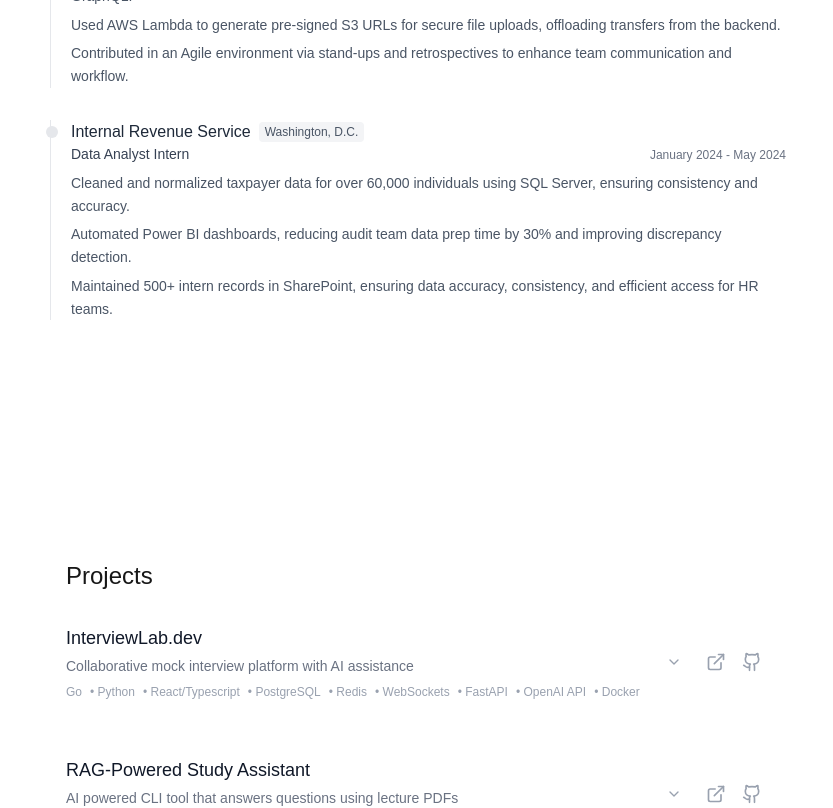
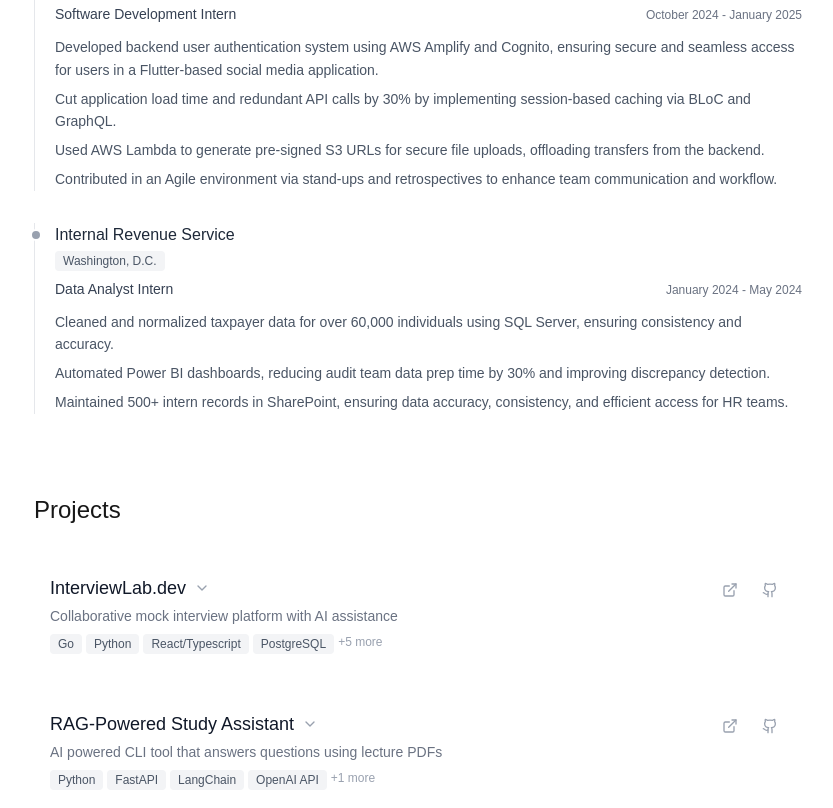
Before and after one commit to echan23/portfolio, a Next.js app: page / in a window 1280 px wide. Shown: the part 1380-2188 px from the top of the page, without its empty margins (222-1055 px from the left). Built offline with nearby package versions, Linux system fonts and the light colour scheme.

Commit message:
mobile ui changes

```diff
--- a/src/app/page.tsx
+++ b/src/app/page.tsx
@@ -8,7 +8,7 @@ import ContactSection from "@/components/ContactMe";
 export default function Home() {
   return (
     <div>
-      <main className=" sm:pt-10 sm:px-20 flex flex-col gap-y-60">
+      <main className=" sm:pt-10 sm:px-20 flex flex-col">
         <div id="about">
           <AboutMe />
         </div>
--- a/src/components/Experience.tsx
+++ b/src/components/Experience.tsx
@@ -74,17 +74,21 @@ const Experience: React.FC = () => {
   }, []);
 
   return (
-    <section id="Experience" className="px-4 max-w-3xl mx-auto">
-      <h2 className="text-2xl font-medium text-gray-800 mb-8 text-left">
+    <section
+      id="Experience"
+      className="min-h-screen bg-white py-10 px-4 sm:px-6 lg:px-8"
+    >
+      <div className="max-w-3xl mx-auto">
+        <h2 className="text-xl sm:text-2xl font-medium text-gray-800 mb-6 sm:mb-8 text-center sm:text-left">
           Experience
         </h2>
 
-      <div className="space-y-8">
+        <div className="space-y-6 sm:space-y-8">
           {experiences.map((exp, index) => (
             <div
               key={index}
               data-index={index}
-            className={`experience-item border-l border-gray-200 pl-5 transition-all duration-700 ease-out transform ${
+              className={`experience-item border-l-2 sm:border-l border-gray-200 pl-4 sm:pl-5 transition-all duration-700 ease-out transform ${
                 visibleItems.has(index)
                   ? "opacity-100 translate-x-0"
                   : "opacity-0 -translate-x-4"
@@ -92,35 +96,34 @@ const Experience: React.FC = () => {
               style={{ transitionDelay: `${index * 150}ms` }}
             >
               <div className="relative">
-              <div className="absolute -left-[25px] top-1.5 w-3 h-3 bg-gray-200 rounded-full"></div>
+                <div className="absolute -left-[18px] sm:-left-[25px] top-1.5 w-2.5 h-2.5 sm:w-3 sm:h-3 bg-gray-400 rounded-full border-2 border-white"></div>
 
-              <h3 className="text-base font-medium text-gray-800 flex items-center">
+                <div className="mb-2">
+                  <h3 className="text-sm sm:text-base font-medium text-gray-800 mb-1">
                     {exp.company}
-                {index === 0 && (
-                  <span className="ml-2 text-xs bg-gray-100 text-gray-600 px-1.5 py-0.5 rounded">
-                    Milpitas, CA
+                  </h3>
+                  <div className="flex flex-col sm:flex-row sm:items-center gap-1 sm:gap-2 mb-1">
+                    <span className="text-xs bg-gray-100 text-gray-600 px-2 py-0.5 rounded w-fit">
+                      {index === 0 && "Milpitas, CA"}
+                      {index === 1 && "Remote"}
+                      {index === 2 && "Washington, D.C."}
                     </span>
-                )}
-                {index === 1 && (
-                  <span className="ml-2 text-xs bg-gray-100 text-gray-600 px-1.5 py-0.5 rounded">
-                    Remote
-                  </span>
-                )}
-                {index === 2 && (
-                  <span className="ml-2 text-xs bg-gray-100 text-gray-600 px-1.5 py-0.5 rounded">
-                    Washington, D.C.
-                  </span>
-                )}
-              </h3>
+                  </div>
+                </div>
 
-              <div className="flex justify-between items-baseline mb-1">
-                <p className="text-sm text-gray-700">{exp.role}</p>
+                <div className="flex flex-col sm:flex-row sm:justify-between sm:items-baseline mb-2 gap-1">
+                  <p className="text-xs sm:text-sm text-gray-700 font-medium">
+                    {exp.role}
+                  </p>
                   <span className="text-xs text-gray-500">{exp.period}</span>
                 </div>
 
-              <div className="mt-2 space-y-1.5">
+                <div className="mt-3 space-y-2 sm:space-y-1.5">
                   {exp.description.map((item, i) => (
-                  <p key={i} className="text-sm text-gray-600 leading-relaxed">
+                    <p
+                      key={i}
+                      className="text-xs sm:text-sm text-gray-600 leading-relaxed"
+                    >
                       {item}
                     </p>
                   ))}
@@ -129,6 +132,7 @@ const Experience: React.FC = () => {
             </div>
           ))}
         </div>
+      </div>
     </section>
   );
 };
--- a/src/components/Projects.tsx
+++ b/src/components/Projects.tsx
@@ -1,7 +1,7 @@
 "use client";
 import React, { useEffect, useState } from "react";
 import Link from "next/link";
-import { Github, ChevronDown } from "lucide-react";
+import { Github, ChevronDown, ExternalLink } from "lucide-react";
 
 type Project = {
   id: number;
@@ -103,10 +103,13 @@ export default function ProjectsSection(): React.ReactNode {
   };
 
   return (
-    <section className="w-full max-w-3xl mx-auto px-4">
-      <h2 className="text-2xl font-medium mb-4 pl-4">Projects</h2>
+    <section className="min-h-screen bg-white py-10 px-4 sm:px-6 lg:px-8">
+      <div className="w-full max-w-3xl mx-auto">
+        <h2 className="text-xl sm:text-2xl font-medium mb-6 sm:mb-8 text-center sm:text-left">
+          Projects
+        </h2>
 
-      <ul className="space-y-6">
+        <ul className="space-y-4 sm:space-y-6">
           {projects.map((project, index) => {
             const isExpanded = expandedProject === project.id;
 
@@ -114,46 +117,56 @@ export default function ProjectsSection(): React.ReactNode {
               <li
                 key={project.id}
                 data-index={index}
-              className={`project-card transform transition-all duration-700 ease-out rounded-xl overflow-hidden hover:scale-[1.02] hover:shadow-lg hover:-translate-y-1 ${
+                className={`project-card transform transition-all duration-700 ease-out hover:bg-gray-50 rounded-lg sm:rounded-xl overflow-hidden hover:shadow-sm sm:hover:scale-[1.01] sm:hover:shadow-md sm:hover:-translate-y-1 ${
                   visibleProjects.has(index)
                     ? "opacity-100 translate-y-0"
                     : "opacity-0 translate-y-8"
                 }`}
               >
                 <div
-                className={`transition-all duration-300 p-4 ${
-                  isExpanded ? "pb-3" : "pb-4"
+                  className={`transition-all duration-300 p-3 sm:p-4 ${
+                    isExpanded ? "pb-2 sm:pb-3" : "pb-3 sm:pb-4"
                   }`}
                 >
-                <div className="flex items-center justify-between">
+                  <div className="flex flex-col sm:flex-row sm:items-start gap-3 sm:gap-0">
                     <button
                       onClick={() => toggleProject(project.id)}
-                    className="flex items-center flex-1 text-left focus:outline-none group"
+                      className="flex items-start flex-1 text-left focus:outline-none group w-full"
                     >
-                    <div className="flex-1">
-                      <span className="text-lg font-medium text-gray-900 transition-all duration-300">
+                      <div className="flex-1 min-w-0">
+                        <div className="flex items-center gap-2">
+                          <span className="text-base sm:text-lg font-medium text-gray-900 transition-all duration-300 line-clamp-1">
                             {project.title}
                           </span>
-                      <p className="text-sm text-gray-500 mt-1">
-                        {project.shortDescription}
-                      </p>
-                      <div className="flex items-center gap-2 mt-2">
-                        {project.tags.map((tag, index) => (
-                          <span key={index} className="text-xs text-gray-400">
-                            {index > 0 && "•"} {tag}
-                          </span>
-                        ))}
-                      </div>
-                    </div>
                           <ChevronDown
                             size={16}
-                      className={`text-gray-400 transition-transform duration-300 ease-in-out ${
+                            className={`text-gray-400 transition-transform duration-300 ease-in-out flex-shrink-0 ${
                               isExpanded ? "rotate-180" : "rotate-0"
                             }`}
                           />
+                        </div>
+                        <p className="text-xs sm:text-sm text-gray-500 mt-1 line-clamp-2">
+                          {project.shortDescription}
+                        </p>
+                        <div className="flex flex-wrap gap-1 mt-2">
+                          {project.tags.slice(0, 4).map((tag, tagIndex) => (
+                            <span
+                              key={tagIndex}
+                              className="text-xs bg-gray-100 text-gray-600 px-2 py-0.5 rounded"
+                            >
+                              {tag}
+                            </span>
+                          ))}
+                          {project.tags.length > 4 && (
+                            <span className="text-xs text-gray-400">
+                              +{project.tags.length - 4} more
+                            </span>
+                          )}
+                        </div>
+                      </div>
                     </button>
 
-                  <div className="flex items-center ml-4">
+                    <div className="flex items-center gap-2 sm:ml-4 self-start">
                       <Link
                         href={project.url}
                         target="_blank"
@@ -162,21 +175,7 @@ export default function ProjectsSection(): React.ReactNode {
                         aria-label={`View ${project.title} live demo`}
                         onClick={(e) => e.stopPropagation()}
                       >
-                      <svg
-                        xmlns="http://www.w3.org/2000/svg"
-                        width="20"
-                        height="20"
-                        viewBox="0 0 24 24"
-                        fill="none"
-                        stroke="currentColor"
-                        strokeWidth="2"
-                        strokeLinecap="round"
-                        strokeLinejoin="round"
-                      >
-                        <path d="M18 13v6a2 2 0 0 1-2 2H5a2 2 0 0 1-2-2V8a2 2 0 0 1 2-2h6"></path>
-                        <polyline points="15 3 21 3 21 9"></polyline>
-                        <line x1="10" y1="14" x2="21" y2="3"></line>
-                      </svg>
+                        <ExternalLink size={16} />
                       </Link>
                       <Link
                         href={project.github}
@@ -186,7 +185,7 @@ export default function ProjectsSection(): React.ReactNode {
                         aria-label={`View ${project.title} on GitHub`}
                         onClick={(e) => e.stopPropagation()}
                       >
-                      <Github size={20} />
+                        <Github size={16} />
                       </Link>
                     </div>
                   </div>
@@ -194,19 +193,34 @@ export default function ProjectsSection(): React.ReactNode {
                   <div
                     className={`overflow-hidden transition-all duration-300 ease-in-out ${
                       isExpanded
-                      ? "max-h-40 opacity-100 mt-4"
+                        ? "max-h-96 opacity-100 mt-3 sm:mt-4"
                         : "max-h-0 opacity-0"
                     }`}
                   >
-                  <p className="text-sm text-gray-600 pb-3">
+                    <div className="border-t border-gray-200 pt-3">
+                      <p className="text-xs sm:text-sm text-gray-600 pb-2 sm:pb-3 leading-relaxed">
                         {project.fullDescription}
                       </p>
+                      {project.tags.length > 4 && isExpanded && (
+                        <div className="flex flex-wrap gap-1 mt-2 pt-2 border-t border-gray-100">
+                          {project.tags.map((tag, tagIndex) => (
+                            <span
+                              key={tagIndex}
+                              className="text-xs bg-gray-100 text-gray-600 px-2 py-0.5 rounded"
+                            >
+                              {tag}
+                            </span>
+                          ))}
+                        </div>
+                      )}
+                    </div>
                   </div>
                 </div>
               </li>
             );
           })}
         </ul>
+      </div>
     </section>
   );
 }
```
Also changed, not shown: src/components/AboutMe.tsx (+10 -10 lines). Lines whose indentation alone changed are shown as unchanged.
